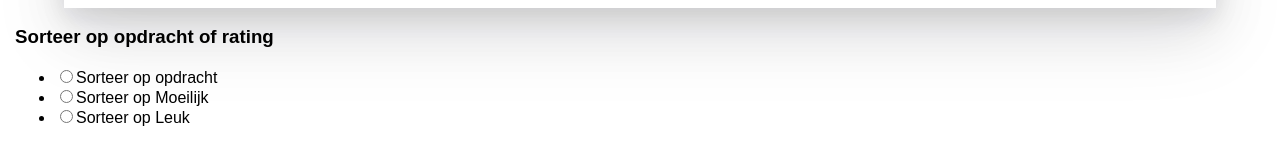
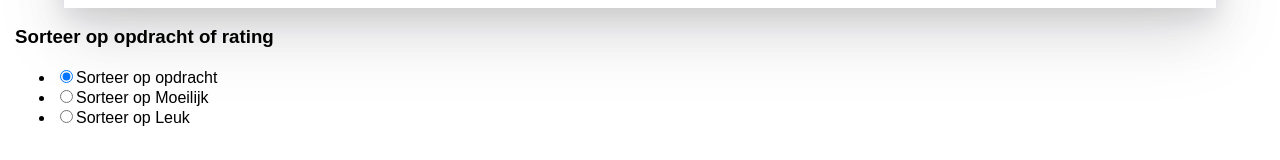
Before and after one commit to PasquinelP/pascal_pater-eindopdracht-React-Student-Dashboard, a React (Create React App) app: page / in a window 1280 px wide. Shown: the part 489-649 px from the top of the page. Built offline with nearby package versions, Linux system fonts and the light colour scheme; the HTML template or start-up script is replaced by a standard one.

Commit message:
set selectedSort based on which radio button is clicked and change the checked attribute

```diff
--- a/src/components/SortRating.js
+++ b/src/components/SortRating.js
@@ -3,19 +3,23 @@ import { AppContext } from "./AppContext";
 
 const SortRating = () => {
 
-  const { sort, setSort } = useContext(AppContext);
+  const { sort, setSort, selectedSort, setSelectedSort } = useContext(AppContext);
 
   console.log("sort difficulty is", sort.sortDifficulty);
   console.log("sort funfactor is", sort.sortFunFactor)
+  console.log("Selected sort is", selectedSort)
 
   const setSorting = (event) => {
     const value = event.target.value;
     if (value === "difficulty") {
       setSort({sortDifficulty: true, sortFunFactor: false });
+      setSelectedSort(value);
     } else if (value === "fun") {
       setSort({sortDifficulty: false, sortFunFactor: true });
+      setSelectedSort(value);
     } else if (value === "assignment") {
       setSort({ sortDifficulty: false, sortFunFactor: false });
+      setSelectedSort(value);
     }
   }
 console.log("sort is", sort)
@@ -39,6 +43,7 @@ console.log("sort is", sort)
             id="assignment"
             name="sortrating"
             value="assignment"
+            checked={selectedSort === "assignment"}
             onChange={(event) => setSorting(event)}
           />
           <label htmlFor="assignment">Sorteer op opdracht</label>
@@ -49,6 +54,7 @@ console.log("sort is", sort)
             id="difficulty"
             name="sortrating"
             value="difficulty"
+            checked={selectedSort === "difficulty"}
             onChange={(event) => setSorting(event)}
           />
           <label htmlFor="difficulty">Sorteer op Moeilijk</label>
@@ -59,6 +65,7 @@ console.log("sort is", sort)
             id="fun"
             name="sortrating"
             value="fun"
+            checked={selectedSort === "fun"}
             onChange={(event) => setSorting(event)}
           />
           <label htmlFor="fun">Sorteer op Leuk</label>
```
